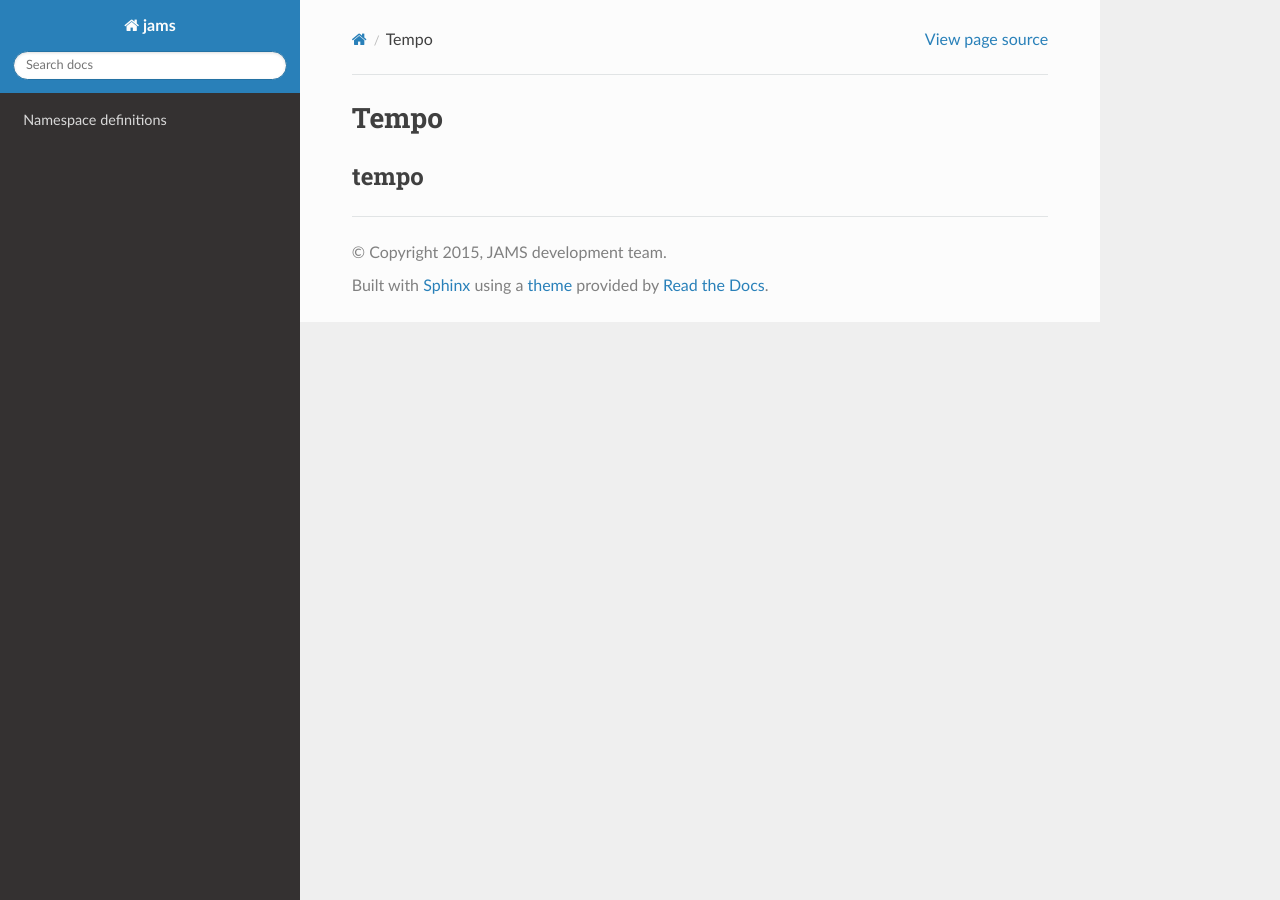
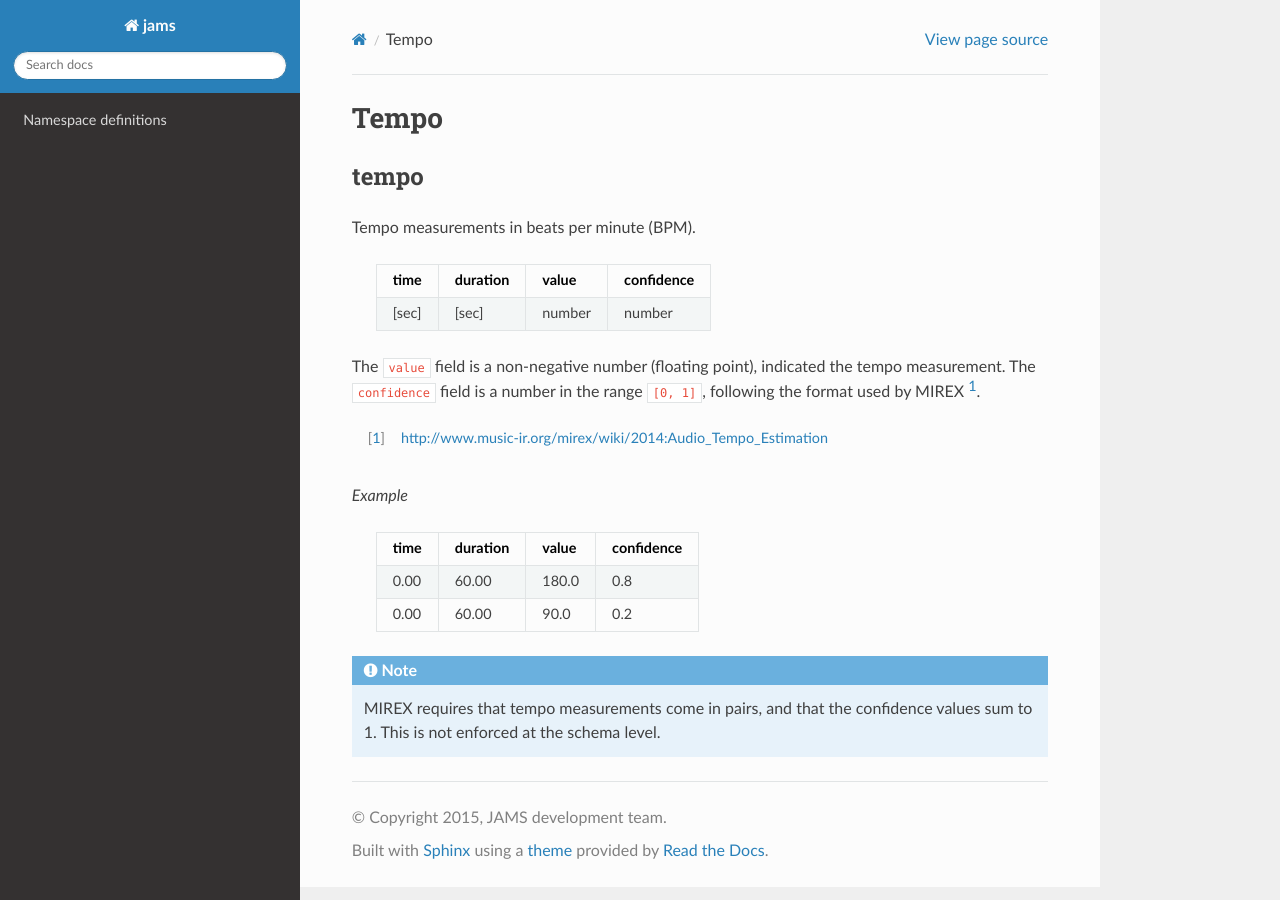
Before and after one commit to marl/jams, a Sphinx documentation site: the page built from docs/namespaces/tempo.rst, in a window 1280 px wide. Built offline with Sphinx 7.4.7 and the Read the Docs theme 2.0.0, drawn with Linux system fonts in a browser that asks for light colours.

Commit message:
added tempo namespace documentation

```diff
--- a/docs/namespaces/tempo.rst
+++ b/docs/namespaces/tempo.rst
@@ -3,3 +3,29 @@ Tempo
 
 tempo
 ~~~~~
+Tempo measurements in beats per minute (BPM).
+
+    ===== ======== ====== ==========
+    time  duration value  confidence
+    ===== ======== ====== ==========
+    [sec] [sec]    number number
+    ===== ======== ====== ==========
+
+The ``value`` field is a non-negative number (floating point), indicated the tempo measurement.
+The ``confidence`` field is a number in the range ``[0, 1]``, following the format used by MIREX [1]_.
+
+.. [1] http://www.music-ir.org/mirex/wiki/2014:Audio_Tempo_Estimation
+
+*Example*
+
+    ===== ======== ====== ==========
+    time  duration value  confidence
+    ===== ======== ====== ==========
+    0.00  60.00    180.0  0.8
+    0.00  60.00    90.0   0.2
+    ===== ======== ====== ==========
+
+
+.. note::
+    MIREX requires that tempo measurements come in pairs, and that the confidence values sum to 1.
+    This is not enforced at the schema level.
```
